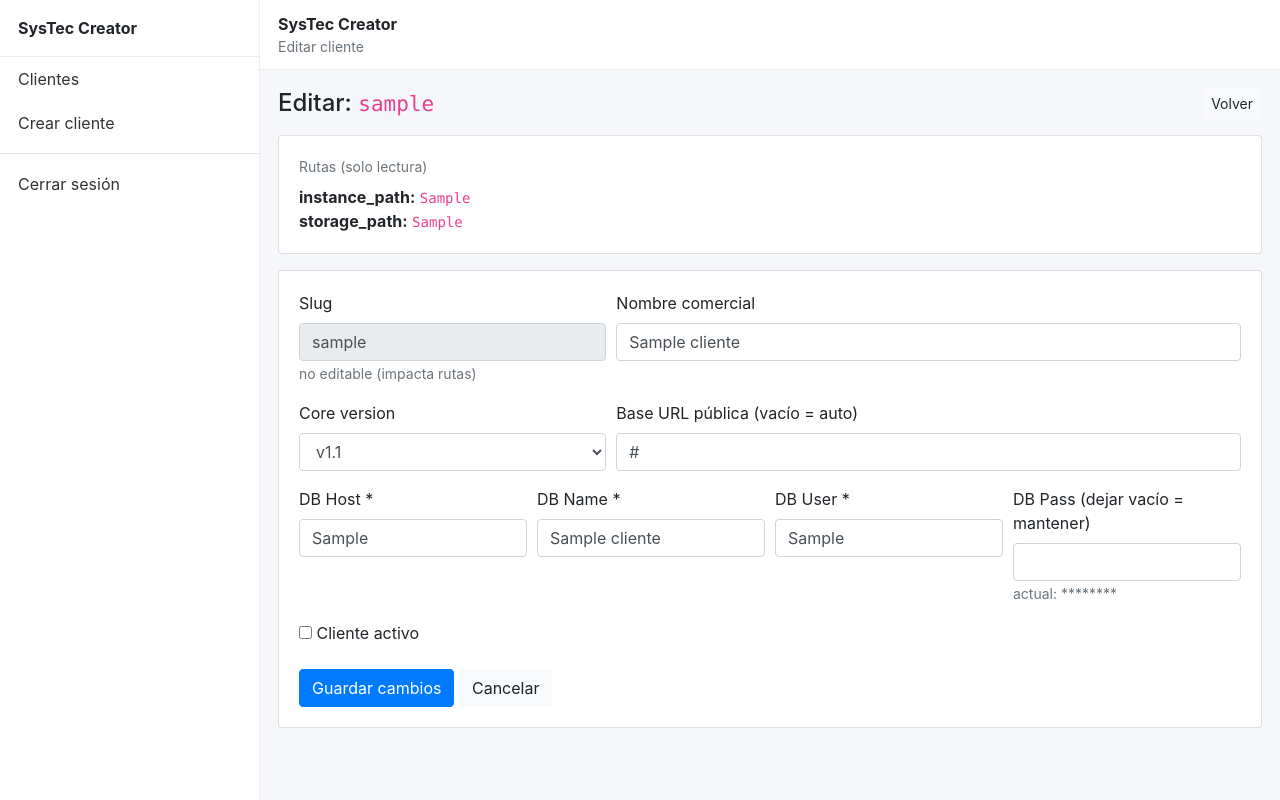
After one commit to C2kAdmin/sysproc2k, a PHP site: page /cliente_editar.php?id=1 in a window 1280 px wide. The commit adds this page. Run offline with PHP 8.4, Linux system fonts and the light colour scheme; the visitor is signed in with stand-in values (Sample User, id 1); tables that the repository leaves empty or names only in its code hold one stand-in row (values such as "Sample post").

Commit message:
update 1.2

```diff
--- /dev/null
+++ b/superadmin/systec_creator/cliente_editar.php
@@ -0,0 +1,261 @@
+<?php
+declare(strict_types=1);
+
+// superadmin/systec_creator/cliente_editar.php
+
+require_once __DIR__ . '/_config/config.php';
+require_once __DIR__ . '/_config/auth.php';
+
+require_super_admin();
+
+/* =========================
+   CSRF (local, autocontenido)
+   ========================= */
+if (!function_exists('sa_csrf_get')) {
+    function sa_csrf_get(): string
+    {
+        if (empty($_SESSION['sa_csrf'])) {
+            $_SESSION['sa_csrf'] = bin2hex(random_bytes(32));
+        }
+        return (string)$_SESSION['sa_csrf'];
+    }
+}
+if (!function_exists('sa_csrf_ok')) {
+    function sa_csrf_ok(?string $token): bool
+    {
+        $sess = (string)($_SESSION['sa_csrf'] ?? '');
+        $tok  = (string)($token ?? '');
+        return $sess !== '' && $tok !== '' && hash_equals($sess, $tok);
+    }
+}
+
+$errors = [];
+
+$id = (int)($_GET['id'] ?? 0);
+if ($id <= 0) {
+    sa_flash_set('clientes', 'ID inválido.', 'danger');
+    header('Location: ' . sa_url('/clientes.php'));
+    exit;
+}
+
+// Cargar cliente
+try {
+    $pdo = sa_pdo();
+    $st = $pdo->prepare("SELECT * FROM systec_clientes WHERE id = :id LIMIT 1");
+    $st->execute([':id' => $id]);
+    $cliente = $st->fetch();
+    if (!$cliente) {
+        sa_flash_set('clientes', 'Cliente no encontrado.', 'danger');
+        header('Location: ' . sa_url('/clientes.php'));
+        exit;
+    }
+} catch (Exception $e) {
+    sa_flash_set('clientes', 'Error al leer BD master.', 'danger');
+    header('Location: ' . sa_url('/clientes.php'));
+    exit;
+}
+
+// Defaults desde BD
+$slug             = (string)($cliente['slug'] ?? '');
+$nombre_comercial = (string)($cliente['nombre_comercial'] ?? '');
+$activo           = (int)($cliente['activo'] ?? 0);
+$core_version     = (string)($cliente['core_version'] ?? 'v1.2');
+$base_url_public  = (string)($cliente['base_url_public'] ?? '');
+
+$db_host          = (string)($cliente['db_host'] ?? 'localhost');
+$db_name          = (string)($cliente['db_name'] ?? '');
+$db_user          = (string)($cliente['db_user'] ?? '');
+$db_pass_mask     = '********'; // no mostramos el pass real
+
+$instance_path    = (string)($cliente['instance_path'] ?? '');
+$storage_path     = (string)($cliente['storage_path'] ?? '');
+
+if ($_SERVER['REQUEST_METHOD'] === 'POST') {
+
+    if (!sa_csrf_ok((string)($_POST['csrf'] ?? ''))) {
+        $errors[] = 'CSRF inválido. Recarga y vuelve a intentar.';
+    }
+
+    $nombre_comercial = sa_post('nombre_comercial');
+    $core_version     = sa_post('core_version', $core_version);
+    $base_url_public  = sa_post('base_url_public', $base_url_public);
+
+    $db_host          = sa_post('db_host', $db_host);
+    $db_name          = sa_post('db_name', $db_name);
+    $db_user          = sa_post('db_user', $db_user);
+    $db_pass_new      = (string)($_POST['db_pass'] ?? '');
+
+    $activo           = isset($_POST['activo']) ? 1 : 0;
+
+    if ($db_host === '' || $db_name === '' || $db_user === '') {
+        $errors[] = 'DB host/name/user son obligatorios.';
+    }
+
+    // Validar core_version exista físicamente
+    $corePath = SYSTEC_ROOT ? (SYSTEC_ROOT . '/_cores/systec/' . $core_version) : '';
+    if (!$corePath || !is_dir($corePath) || !is_file($corePath . '/router.php')) {
+        $errors[] = 'core_version no existe en el servidor (' . htmlspecialchars($core_version, ENT_QUOTES, 'UTF-8') . ').';
+    }
+
+    // Si base_url_public viene vacío => recalcular automático
+    if (trim((string)$base_url_public) === '') {
+        $https  = (!empty($_SERVER['HTTPS']) && $_SERVER['HTTPS'] !== 'off') || ((string)($_SERVER['SERVER_PORT'] ?? '') === '443');
+        $scheme = $https ? 'https://' : 'http://';
+        $host   = (string)($_SERVER['HTTP_HOST'] ?? $_SERVER['SERVER_NAME'] ?? 'localhost');
+
+        $script = str_replace('\\','/', (string)($_SERVER['SCRIPT_NAME'] ?? ''));
+        $pos = strpos($script, '/superadmin/systec_creator');
+        $sysproWeb = ($pos !== false) ? substr($script, 0, $pos) : rtrim(dirname($script), '/');
+        $sysproWeb = rtrim($sysproWeb, '/');
+
+        $pubPath = $sysproWeb . '/systec/_clients/' . $slug . '/tec/public/';
+        $base_url_public = $scheme . $host . $pubPath;
+    }
+
+    if (empty($errors)) {
+        try {
+            $pdo = sa_pdo();
+
+            // Si no viene pass nuevo, mantenemos el existente
+            $db_pass_final = $db_pass_new !== '' ? $db_pass_new : (string)($cliente['db_pass'] ?? '');
+
+            $up = $pdo->prepare("UPDATE systec_clientes SET
+                    nombre_comercial = :nom,
+                    activo = :act,
+                    core_version = :core,
+                    base_url_public = :url,
+                    db_host = :h,
+                    db_name = :dn,
+                    db_user = :du,
+                    db_pass = :dp
+                WHERE id = :id
+                LIMIT 1");
+
+            $up->execute([
+                ':nom'  => $nombre_comercial,
+                ':act'  => $activo,
+                ':core' => $core_version,
+                ':url'  => $base_url_public,
+                ':h'    => $db_host,
+                ':dn'   => $db_name,
+                ':du'   => $db_user,
+                ':dp'   => $db_pass_final,
+                ':id'   => $id,
+            ]);
+
+            sa_flash_set('clientes', 'Cliente actualizado: ' . $slug, 'success');
+            header('Location: ' . sa_url('/clientes.php'));
+            exit;
+
+        } catch (Exception $e) {
+            $errors[] = 'No se pudo actualizar en BD master.';
+        }
+    }
+}
+
+require_once __DIR__ . '/_layout/header.php';
+require_once __DIR__ . '/_layout/sidebar.php';
+?>
+
+<div class="sa-main">
+  <div class="sa-top">
+    <strong>SysTec Creator</strong>
+    <div class="text-muted small">Editar cliente</div>
+  </div>
+
+  <div class="sa-content">
+
+    <div class="d-flex align-items-center justify-content-between mb-3">
+      <h4 class="mb-0">Editar: <code><?php echo htmlspecialchars($slug, ENT_QUOTES, 'UTF-8'); ?></code></h4>
+      <a class="btn btn-sm btn-light" href="<?php echo sa_url('/clientes.php'); ?>">Volver</a>
+    </div>
+
+    <?php if (!empty($errors)): ?>
+      <div class="alert alert-danger">
+        <ul class="mb-0">
+          <?php foreach ($errors as $e): ?>
+            <li><?php echo htmlspecialchars((string)$e, ENT_QUOTES, 'UTF-8'); ?></li>
+          <?php endforeach; ?>
+        </ul>
+      </div>
+    <?php endif; ?>
+
+    <div class="card mb-3">
+      <div class="card-body">
+        <div class="text-muted small mb-2">Rutas (solo lectura)</div>
+        <div><strong>instance_path:</strong> <code><?php echo htmlspecialchars($instance_path, ENT_QUOTES, 'UTF-8'); ?></code></div>
+        <div><strong>storage_path:</strong> <code><?php echo htmlspecialchars($storage_path, ENT_QUOTES, 'UTF-8'); ?></code></div>
+      </div>
+    </div>
+
+    <div class="card">
+      <div class="card-body">
+
+        <form method="post" autocomplete="off">
+          <input type="hidden" name="csrf" value="<?php echo htmlspecialchars(sa_csrf_get(), ENT_QUOTES, 'UTF-8'); ?>">
+
+          <div class="form-row">
+            <div class="form-group col-md-4">
+              <label>Slug</label>
+              <input type="text" class="form-control" value="<?php echo htmlspecialchars($slug, ENT_QUOTES, 'UTF-8'); ?>" disabled>
+              <small class="text-muted">no editable (impacta rutas)</small>
+            </div>
+            <div class="form-group col-md-8">
+              <label>Nombre comercial</label>
+              <input type="text" name="nombre_comercial" class="form-control" value="<?php echo htmlspecialchars($nombre_comercial, ENT_QUOTES, 'UTF-8'); ?>">
+            </div>
+          </div>
+
+          <div class="form-row">
+            <div class="form-group col-md-4">
+              <label>Core version</label>
+              <select name="core_version" class="form-control">
+                <option value="v1.1" <?php echo ($core_version==='v1.1')?'selected':''; ?>>v1.1</option>
+                <option value="v1.2" <?php echo ($core_version==='v1.2')?'selected':''; ?>>v1.2</option>
+              </select>
+            </div>
+            <div class="form-group col-md-8">
+              <label>Base URL pública (vacío = auto)</label>
+              <input type="text" name="base_url_public" class="form-control" value="<?php echo htmlspecialchars($base_url_public, ENT_QUOTES, 'UTF-8'); ?>">
+            </div>
+          </div>
+
+          <div class="form-row">
+            <div class="form-group col-md-3">
+              <label>DB Host *</label>
+              <input type="text" name="db_host" class="form-control" value="<?php echo htmlspecialchars($db_host, ENT_QUOTES, 'UTF-8'); ?>" required>
+            </div>
+            <div class="form-group col-md-3">
+              <label>DB Name *</label>
+              <input type="text" name="db_name" class="form-control" value="<?php echo htmlspecialchars($db_name, ENT_QUOTES, 'UTF-8'); ?>" required>
+            </div>
+            <div class="form-group col-md-3">
+              <label>DB User *</label>
+              <input type="text" name="db_user" class="form-control" value="<?php echo htmlspecialchars($db_user, ENT_QUOTES, 'UTF-8'); ?>" required>
+            </div>
+            <div class="form-group col-md-3">
+              <label>DB Pass (dejar vacío = mantener)</label>
+              <input type="password" name="db_pass" class="form-control" value="">
+              <small class="text-muted">actual: <?php echo htmlspecialchars($db_pass_mask, ENT_QUOTES, 'UTF-8'); ?></small>
+            </div>
+          </div>
+
+          <div class="form-group">
+            <label>
+              <input type="checkbox" name="activo" value="1" <?php echo ($activo===1)?'checked':''; ?>>
+              Cliente activo
+            </label>
+          </div>
+
+          <button class="btn btn-primary" type="submit">Guardar cambios</button>
+          <a class="btn btn-light" href="<?php echo sa_url('/clientes.php'); ?>">Cancelar</a>
+
+        </form>
+
+      </div>
+    </div>
+
+  </div>
+</div>
+
+<?php require_once __DIR__ . '/_layout/footer.php'; ?>
```
Also changed, not shown: superadmin/systec_creator/clientes.php (+32 -0 lines).
